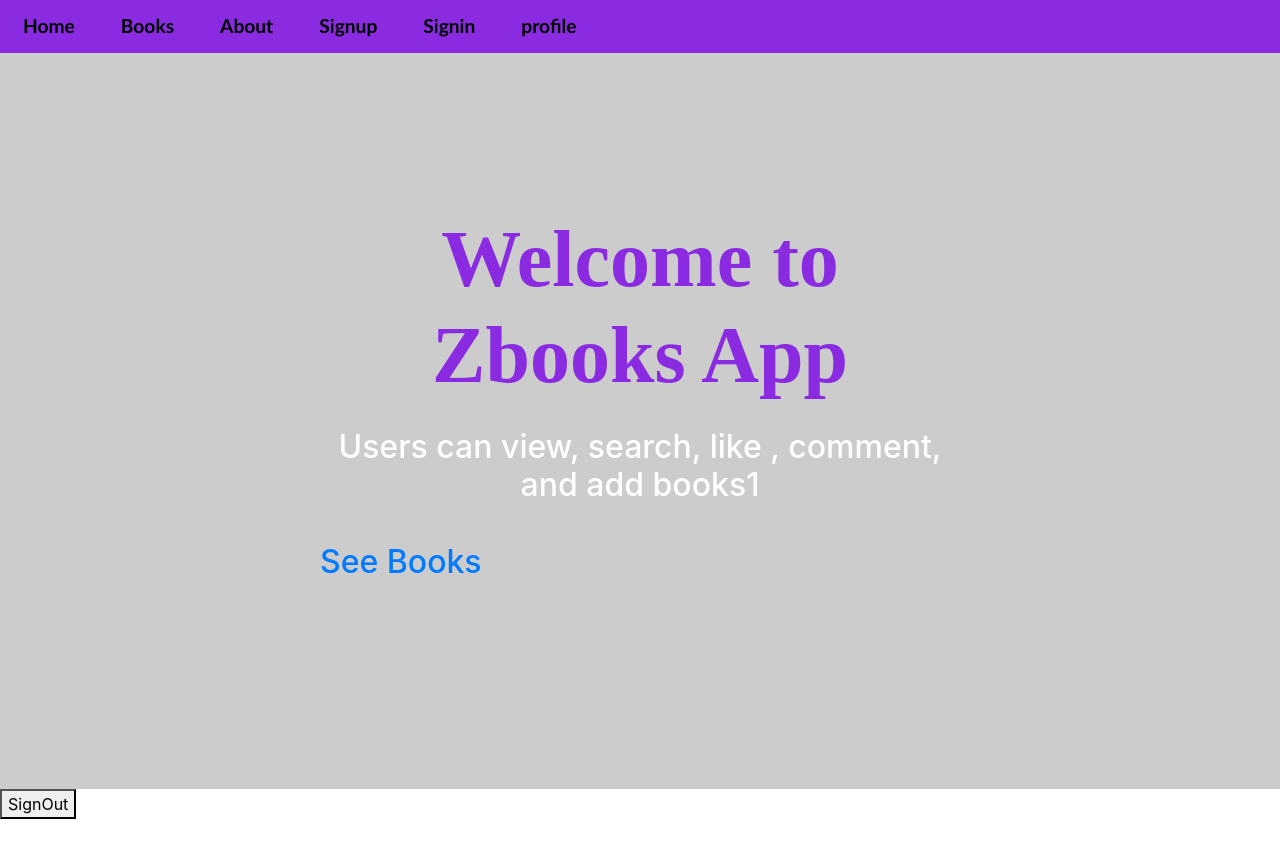
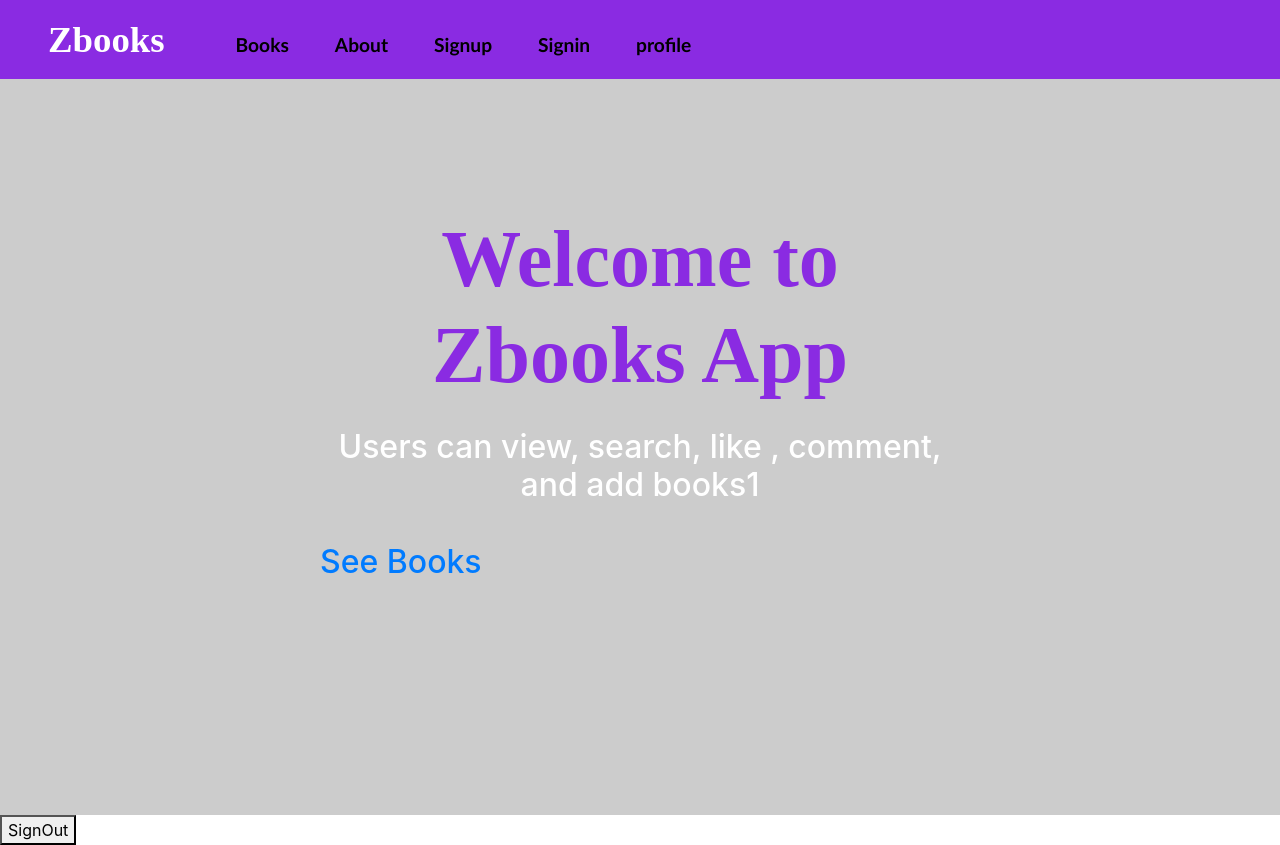
Before and after one commit to Zainab-Omar/books-frontend, a React (Create React App) app: page / in a window 1280 px wide. Before the commit the page ends 819 px from the top, so only its background shows below. Built offline with nearby package versions, Linux system fonts and the light colour scheme.

Commit message:
make home as logo

```diff
--- a/src/App.css
+++ b/src/App.css
@@ -164,40 +164,14 @@
   margin-bottom: 100px;
 }
 
-/* navbar styling */
-
-
-/* .App-logo {
-  height: 40vmin;
-  pointer-events: none;
+.navbar-logo {
+  font-family: 'Century Gothic';
+  font-size: 2.3em;
+  font-weight: bold;
 }
 
-@media (prefers-reduced-motion: no-preference) {
-  .App-logo {
-    animation: App-logo-spin infinite 20s linear;
-  }
+.navbar-link {
+  font-family: 'Optima';
+  font-size:  1.2em;
+  font-weight: bold;
 }
-
-.App-header {
-  background-color: #282c34;
-  min-height: 100vh;
-  display: flex;
-  flex-direction: column;
-  align-items: center;
-  justify-content: center;
-  font-size: calc(10px + 2vmin);
-  color: white;
-}
-
-.App-link {
-  color: #61dafb;
-}
-
-@keyframes App-logo-spin {
-  from {
-    transform: rotate(0deg);
-  }
-  to {
-    transform: rotate(360deg);
-  }
-} */
--- a/src/components/NavBar.js
+++ b/src/components/NavBar.js
@@ -4,7 +4,9 @@ import { NavLink } from 'react-router-dom';
 const NavBar = () => {
     return(
     <div style={{ background: 'blueviolet', paddingTop: '12px', paddingBottom: '12px' }}>
-        <NavLink to="/" style={link} className="navbar-link">Home</NavLink>
+     <NavLink to="/" className="navbar-logo" style={{padding: '40px', margin: '0 8px 8px', color: 'white'}}>
+        Zbooks
+      </NavLink>
         <NavLink to="/books" style={link} className="navbar-link">Books</NavLink>
         <NavLink to="/about" style={link} className="navbar-link">About</NavLink>
         <NavLink to="/signup" style={link} className="navbar-link">Signup</NavLink>
--- a/src/components/Profile.js
+++ b/src/components/Profile.js
@@ -32,7 +32,10 @@ const Profile = ({users, deleteBook})  => {
         }
         else return null
     }
-    else return <Redirect to="/" />
+    else return (
+        <Redirect to="/signin" />
+
+    )
 }
 
 const mapStateToProps = state => {
```
